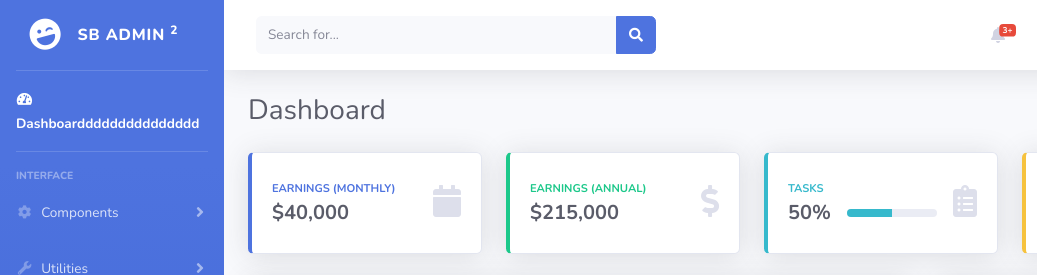
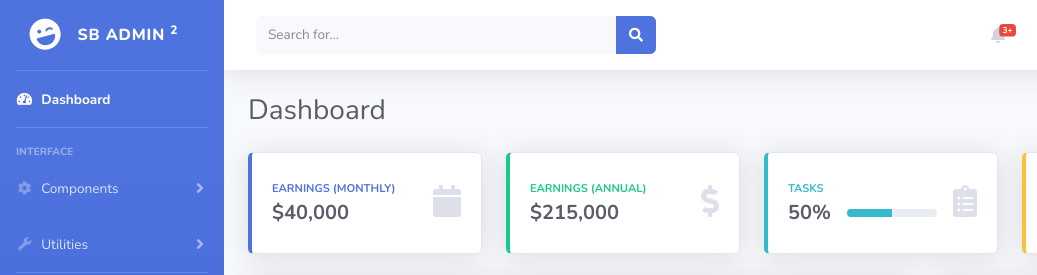
Before and after one commit to AntonLabeeuw/IoTCloud-Labo01, a website with bundled scripts: page index.html in a window 1280 px wide. Shown: the top 275 px of the page, 0-1037 px from the left. Built offline with nearby package versions, Linux system fonts and the light colour scheme.

Commit message:
aanpassing

```diff
--- a/index.html
+++ b/index.html
@@ -45,7 +45,7 @@
             <li class="nav-item active">
                 <a class="nav-link" href="index.html">
                     <i class="fas fa-fw fa-tachometer-alt"></i>
-                    <span>Dashboarddddddddddddddd</span></a>
+                    <span>Dashboard</span></a>
             </li>
 
             <!-- Divider -->
```
